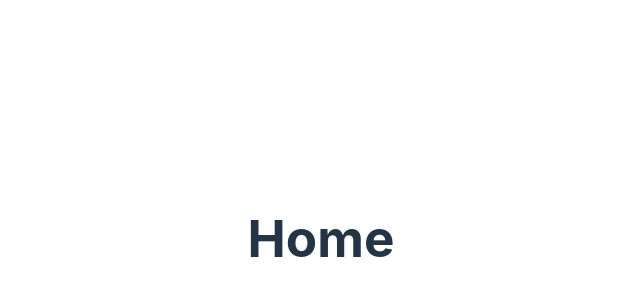
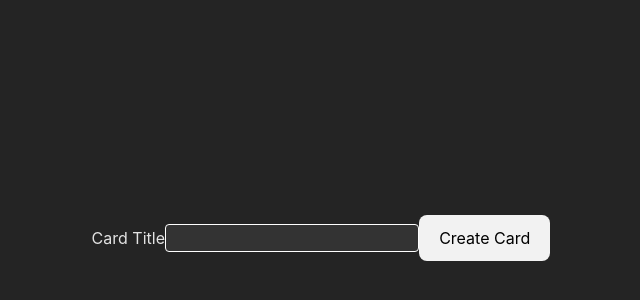
Before and after one commit to thamesh0/notes-app-tsx, a React (Vite) app in the folder Client/: page / in a window 1280 px wide. Shown: the part 162-462 px from the top of the page, without its empty margins (319-959 px from the left). Built offline with nearby package versions, Linux system fonts and the light colour scheme.

Commit message:
feat: Create a Deck & Card Frontend

```diff
--- a/Client/src/App.tsx
+++ b/Client/src/App.tsx
@@ -2,6 +2,7 @@ import { BrowserRouter as Router,Routes,Route,Navigate } from 'react-router-dom'
 import { NewNote } from './pages/NewNote';
 import { useState } from 'react';
 import './styles/App.css';
+import { Home } from './pages/Home';
 
 function App() {
   const [count, setCount] = useState(0)
@@ -10,7 +11,7 @@ function App() {
     <div className='App'>
       <Router>
       <Routes>
-        <Route path='/' element={<h1>Home</h1>}/>
+        <Route path='/' element={<Home/>}/>
         <Route path='/new' element={<NewNote/>}/>
         <Route path='/:id'>
           <Route index element={<h1>Show</h1>}/>
--- /dev/null
+++ b/Client/src/pages/Home.tsx
@@ -0,0 +1,37 @@
+import React, { useState } from 'react'
+
+export const Home = () => {
+
+    const [title, setTitle] = useState("");
+    async function handleCreateCard(e : React.FormEvent) {
+        e.preventDefault()
+        if(title && title !== "") {
+           await  fetch("http://localhost:5000/deck", {
+                method:'POST',
+                body: JSON.stringify({
+                    title,
+                }),
+                headers: {
+                    "Content-Type": "application/json",
+                }
+            })
+            setTitle("")
+        } else {
+            alert("Title shouldn't be empty")
+        }
+    }
+  return (
+    <div>
+        <form onSubmit={handleCreateCard}>
+            <label htmlFor="deck-title">Card Title</label>
+            <input type="text" value= {title} id="deck-title" onChange={
+                (e: React.ChangeEvent<HTMLInputElement>)=> {
+                    // TODO: Save typed data
+                     setTitle(e.target.value);
+                }
+            }/>
+            <button>Create Card</button>
+        </form>
+    </div>
+  )
+}
--- a/Client/src/styles/App.css
+++ b/Client/src/styles/App.css
@@ -1,41 +1,63 @@
-#root {
-	max-width: 1280px;
-	margin: 0 auto;
-	padding: 2rem;
-	text-align: center;
+@import url(globals.css);
+:root {
+	font-family: var(--ff);
+	color: var(--txt-clr);
+	background-color: var(--clr-bg);
+	font-synthesis: none;
+	text-rendering: optimizeLegibility;
+	-webkit-font-smoothing: antialiased;
+	-moz-osx-font-smoothing: grayscale;
+	-webkit-text-size-adjust: 100%;
 }
 
-.logo {
-	height: 6em;
-	padding: 1.5em;
-	will-change: filter;
+a {
+	font-weight: 500;
+	color: var(--accent-border);
+	text-decoration: inherit;
 }
-.logo:hover {
-	filter: drop-shadow(0 0 2em #646cffaa);
-}
-.logo.react:hover {
-	filter: drop-shadow(0 0 2em #61dafbaa);
+a:hover {
+	color: var(--accent);
 }
 
-@keyframes logo-spin {
-	from {
-		transform: rotate(0deg);
-	}
-	to {
-		transform: rotate(360deg);
-	}
+body {
+	min-height: 100vh;
 }
 
-@media (prefers-reduced-motion: no-preference) {
-	a:nth-of-type(2) .logo {
-		animation: logo-spin infinite 20s linear;
-	}
+h1 {
+	font-size: 3.2em;
+	line-height: 1.1;
 }
 
-.card {
-	padding: 2em;
+button {
+	border-radius: 8px;
+	cursor: pointer;
+	padding: 0.6em 1.2em;
+	font-size: 1em;
+	font-weight: 500;
+	font-family: inherit;
+	border: 1px solid transparent;
+	background-color: var(--btn-clr);
+	transition: border-color 0.25s;
+}
+button:hover {
+	border-color: var(--accent-border);
 }
 
-.read-the-docs {
-	color: #888;
+button:focus,
+button:focus-visible {
+	outline: 4px auto -webkit-focus-ring-color;
 }
+
+input {
+	background-color: var(--clr-dark);
+	color: var(--txt-clr);
+	border: 1px solid white;
+	border-radius: 4px;
+}
+
+.App {
+	display: flex;
+	align-items: center;
+	justify-content: center;
+	min-height: 100vh;
+}
--- /dev/null
+++ b/Client/src/styles/globals.css
@@ -0,0 +1,45 @@
+/* Colors & font-sizes */
+:root {
+	--clr-bg: #242424;
+	--clr-dark: #333;
+
+	--txt-clr: rgba(255, 255, 255, 0.87);
+
+	--btn-clr: #f2f2f2;
+
+	--accent: #535bf2;
+	--accent-border: #648cff;
+
+	--ff-primary: "Be Vietnam Pro", sans-serif;
+	--ff: Inter, Avenir, Helvetica, Arial, sans-serif;
+	--ff-body: var(--ff-primary);
+	--ff-heading: var(--ff-primary);
+
+	--fw-regular: 400;
+	--fw-semi-bold: 500;
+	--fw-bold: 700;
+
+	--fs-300: 0.8125rem;
+	--fs-400: 0.875rem;
+	--fs-500: 1rem;
+	--fs-600: 1.875rem;
+	--fs-700: 1.875rem;
+	--fs-800: 2.5rem;
+	--fs-900: 2.5rem;
+
+	--fs-body: var(--fs-400);
+	--fs-primary-heading: var(--fs-800);
+	--fs-secondary-heading: var(--fs-700);
+	--fs-nav: var(--fs-500);
+	--fs-button: var(--fs-300);
+}
+@media (min-width: 50em) {
+	:root {
+		--fs-700: 3.5rem;
+		--fs-600: 2.5rem;
+		--fs-primary-heading: var(--fs-900);
+		--fs-secondary-heading: var(--fs-800);
+		--fs-body: var(--fs-500);
+		--fs-nav: var(--fs-300);
+	}
+}
--- a/Client/src/styles/index.css
+++ b/Client/src/styles/index.css
@@ -1,70 +1,80 @@
-:root {
-	font-family: Inter, Avenir, Helvetica, Arial, sans-serif;
-	font-size: 16px;
-	line-height: 24px;
-	font-weight: 400;
+/* CSS Reset */
 
-	color-scheme: light dark;
-	color: rgba(255, 255, 255, 0.87);
-	background-color: #242424;
-
-	font-synthesis: none;
-	text-rendering: optimizeLegibility;
-	-webkit-font-smoothing: antialiased;
-	-moz-osx-font-smoothing: grayscale;
-	-webkit-text-size-adjust: 100%;
+/* Box sizing rules & Remove default margin */
+*,
+*::before,
+*::after {
+	margin: 0;
+	box-sizing: border-box;
 }
 
-a {
-	font-weight: 500;
-	color: #646cff;
-	text-decoration: inherit;
-}
-a:hover {
-	color: #535bf2;
+/* Remove list styles on ul, ol elements with a list role, which suggests default styling will be removed */
+ul[role="list"],
+ol[role="list"] {
+	list-style: none;
 }
 
-body {
-	margin: 0;
-	display: flex;
-	place-items: center;
-	min-width: 320px;
-	min-height: 100vh;
+/* Set core root defaults */
+html:focus-within {
+	scroll-behavior: smooth;
 }
 
-h1 {
-	font-size: 3.2em;
-	line-height: 1.1;
+/* Allow percentage-based heights in the application */
+html,
+body {
+	height: 100%;
 }
 
-button {
-	border-radius: 8px;
-	border: 1px solid transparent;
-	padding: 0.6em 1.2em;
-	font-size: 1em;
-	font-weight: 500;
-	font-family: inherit;
-	background-color: #1a1a1a;
-	cursor: pointer;
-	transition: border-color 0.25s;
-}
-button:hover {
-	border-color: #646cff;
-}
-button:focus,
-button:focus-visible {
-	outline: 4px auto -webkit-focus-ring-color;
+/* Set core body defaults */
+body {
+	-webkit-font-smoothing: antialiased;
+	text-rendering: optimizeSpeed;
+	line-height: 1.5;
 }
 
-@media (prefers-color-scheme: light) {
-	:root {
-		color: #213547;
-		background-color: #ffffff;
+/* A elements that don't have a class get default styles */
+a:not([class]) {
+	text-decoration-skip-ink: auto;
+}
+
+/* Make images easier to work with */
+img,
+picture,
+svg {
+	max-width: 100%;
+	display: block;
+}
+
+/* Inherit fonts for inputs and buttons */
+input,
+button,
+textarea,
+select {
+	font: inherit;
+}
+
+p,
+h1,
+h2,
+h3,
+h4,
+h5,
+h6 {
+	overflow-wrap: break-word;
+}
+
+/* Remove all animations, transitions and smooth scroll for people that prefer not to see them */
+@media (prefers-reduced-motion: reduce) {
+	html:focus-within {
+		scroll-behavior: auto;
 	}
-	a:hover {
-		color: #747bff;
-	}
-	button {
-		background-color: #f9f9f9;
+
+	*,
+	*::before,
+	*::after {
+		animation-duration: 0.01ms !important;
+		animation-iteration-count: 1 !important;
+		transition-duration: 0.01ms !important;
+		scroll-behavior: auto !important;
 	}
 }
```
Also changed, not shown: Client/tsconfig.json (indentation only), Client/tsconfig.node.json (indentation only), 2 other files (tests, documents, lock files or other folders).
